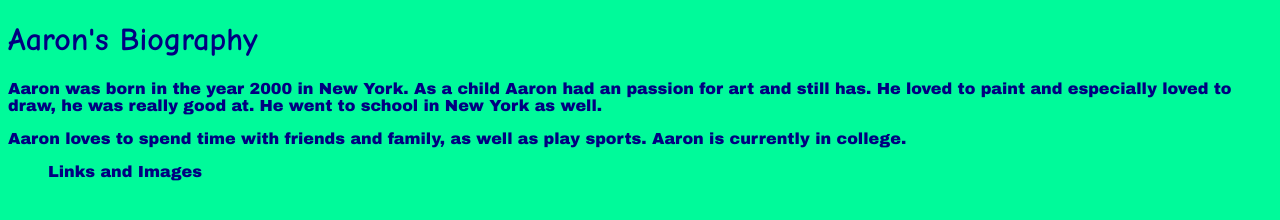
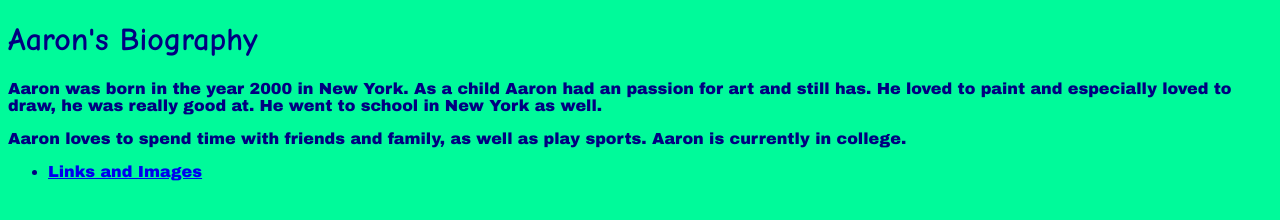
Before and after one commit to Aaron0002/MMP100, a plain HTML site: page index.html in a window 1280 px wide. Drawn offline with Linux system fonts and the light colour scheme.

Commit message:
added link

```diff
--- a/index.html
+++ b/index.html
@@ -24,7 +24,7 @@
 	<p>Aaron loves to spend time with friends and family, as well as play sports. Aaron is currently in college.</p>
 
 	<ul>
-		<li<a href="wk12_links/index.html">Links and Images</a></li>
+		<li><a href="index.html">Links and Images</a></li>
 	</ul>
   </body>
 </html>
```
